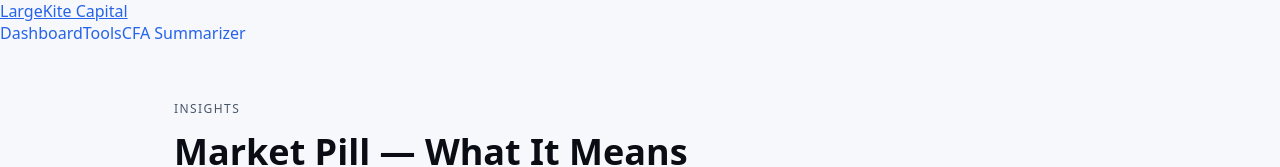
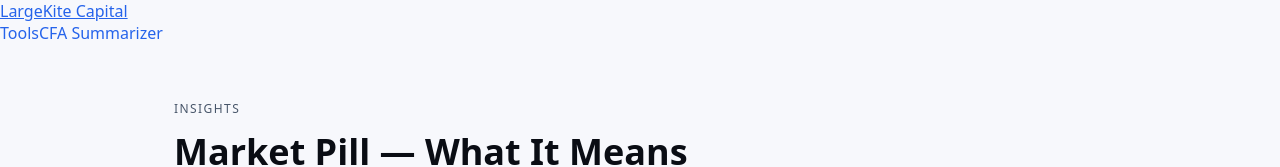
Before and after one commit to largekite/CI, a Next.js app: page /insights/pill-meaning in a window 1280 px wide. Shown: the top 167 px of the page. Built offline with nearby package versions, Linux system fonts and the light colour scheme.

Commit message:
Update layout.tsx remove

```diff
--- a/app/layout.tsx
+++ b/app/layout.tsx
@@ -30,13 +30,6 @@ export default function RootLayout({
             <div className="flex items-center gap-6">
 
               <Link
-                href="/dashboard"
-                className="text-sm hover:text-blue-600 transition"
-              >
-                Dashboard
-              </Link>
-
-              <Link
                 href="/tools"
                 className="text-sm hover:text-blue-600 transition"
               >
```
